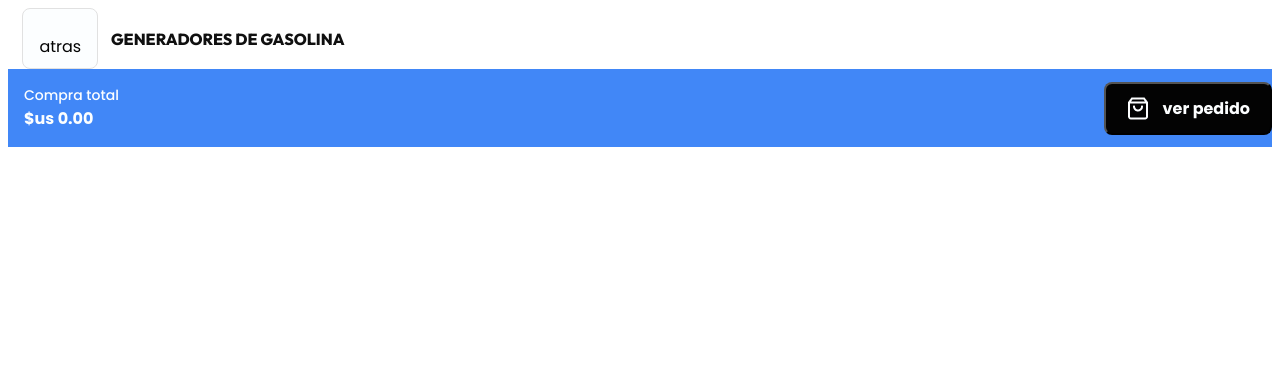
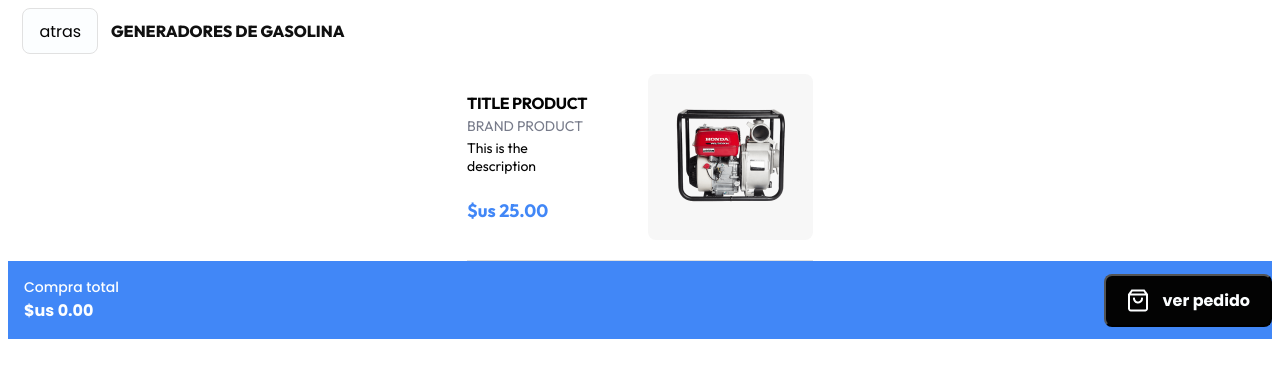
Before and after one commit to Leandrojxd/E-commerce, a Next.js app: page /CategoryProducts in a window 1280 px wide. Shown: the top 378 px of the page. Built offline with nearby package versions, Linux system fonts and the light colour scheme.

Commit message:
fix: Changin to Image tag and adding width and height to images for Building

```diff
--- a/src/app/CategoryProducts/page.tsx
+++ b/src/app/CategoryProducts/page.tsx
@@ -9,7 +9,7 @@ export default function () {
     <div>
         <TopHeaderCategoryProducts content='GENERADORES DE GASOLINA' />
         <div className={styles.category_products_position}>
-
+          <ProductCard title='TITLE PRODUCT' brand='BRAND PRODUCT' description='This is the description' price='25'/>
         </div>
         <ShoppingBagFooter/>
     </div>
--- a/src/components/atoms/CustomButton.tsx
+++ b/src/components/atoms/CustomButton.tsx
@@ -1,3 +1,4 @@
+import Image from 'next/image'
 
 type CustomButtonProps = {
     content:string,
@@ -12,8 +13,15 @@ function CustomButton({content, styleText, styleButton,imagePath, imgAlt, itemBu
   return (
       <button className={styleButton}>
         <div className={itemButtonDisplay}>
-          <img src={imagePath} alt={imgAlt}/>
-          <p className={styleText}>{content}</p>
+        {imagePath && imgAlt && (
+          <Image
+            src={imagePath}
+            alt={imgAlt}
+            width={24}
+            height={25}
+          />
+        )}
+        <p className={styleText}>{content}</p>
         </div>
       </button>
   )
--- a/src/components/atoms/CustomImage.tsx
+++ b/src/components/atoms/CustomImage.tsx
@@ -3,18 +3,23 @@ import Image from "next/image";
 type Props = {
     src:string,
     alt:string,
+    width:number,
+    height:number,
     className?: string,
 }
 
-function CustomImage({src, alt, className}: Props)
+function CustomImage({src, alt, width, height, className}: Props)
 {
     return(
         <div>
-            <img
-            src={src}
-            alt={alt}
-            className={className}
+            {src && alt && (
+            <Image
+                src={src}
+                alt={alt}
+                width={width}
+                height={height}
             />
+            )}
         </div>
     )
 }
--- a/src/components/atoms/SortButton.tsx
+++ b/src/components/atoms/SortButton.tsx
@@ -5,7 +5,7 @@ function SortButton() {
   return (
     <div>
         <button className={styles.sort_button_style}>
-          <CustomImage src='/assets/sort.png' alt='SortIcon' className={styles.sort_icon_style}/>
+          <CustomImage src='/assets/sort.png' alt='SortIcon' width={24} height={25} className={styles.sort_icon_style}/>
         </button>
     </div>
   )
--- a/src/components/molecules/BusinessLogoName.tsx
+++ b/src/components/molecules/BusinessLogoName.tsx
@@ -6,7 +6,7 @@ import styles from 'public/home.module.css';
 function BusinessLogoName() {
   return (
     <div className={styles.logoName_styleFlex}>
-        <CustomImage src="/assets/LogoSanJuan.png" alt="SanJuanLogo" className={styles.logo_style} />
+        <CustomImage src="/assets/LogoSanJuan.png" alt="SanJuanLogo" width={46} height={52} className={styles.logo_style} />
         <CustomText content={'SanJuan'} customClassName={styles.style_header_text}/>
     </div>
   )
--- a/src/components/molecules/CategoryItem.tsx
+++ b/src/components/molecules/CategoryItem.tsx
@@ -12,7 +12,7 @@ type CategoryItemProps = {
 function  CategoryItem({source,title,subtitle}:CategoryItemProps) {
   return (
     <div className={styles.categoryItem}>
-        <CustomImage src={source} alt='Category' className={styles.itemImg_style}/>
+        <CustomImage src={source} alt='Category' width={45} height={45} className={styles.itemImg_style}/>
         <h3 className={styles.title_text_style}>{title}</h3>
         <p className={styles.description_text_style}>{subtitle}</p>
     </div>
--- a/src/components/molecules/SingleProductImage.tsx
+++ b/src/components/molecules/SingleProductImage.tsx
@@ -4,7 +4,7 @@ import styles from 'public/home.module.css'
 function SingleProductImage() {
   return (
     <div className={styles.single_product_image_container_style}>
-        <CustomImage src='/assets/ProductImage.png' alt='ProductImage' className=''/>
+        <CustomImage src='/assets/ProductImage.png' width={112} height={111} alt='ProductImage' className=''/>
     </div>
   )
 }
--- a/src/components/organism/BookingProductCard.tsx
+++ b/src/components/organism/BookingProductCard.tsx
@@ -5,7 +5,7 @@ function BookingProductCard() {
   return (
     <div>
         <div className={styles.booking_product_image_style}>
-            <CustomImage src='/assets/ProductImage.png' alt='ProductImage' className={styles.booking_product_img} />
+            <CustomImage src='/assets/ProductImage.png' alt='ProductImage' width={112} height={111} className={styles.booking_product_img} />
         </div>
         <p>CILINDRO DE ALUMINIO DE 1M3</p>
         <p>INEGAR</p>
--- a/src/components/organism/ProductCard.tsx
+++ b/src/components/organism/ProductCard.tsx
@@ -1,3 +1,5 @@
+"use client"
+
 import CustomImage from "../atoms/CustomImage"
 import ProductDescription from "../molecules/ProductDescription"
 import styles from 'public/home.module.css'
@@ -21,7 +23,7 @@ function ProductCard({ title, brand, description, price }: ProductCardProps) {
       <div className={styles.product_card_style}>
         <ProductDescription title={title} brand={brand} description={description} price={`$us ${price}.00`} />
         <div className={styles.product_card_img}>
-          <CustomImage src='/assets/ProductImage.png' alt='ProductImage' />
+          <CustomImage src='/assets/ProductImage.png' width={112} height={111} alt='ProductImage' />
         </div>
       </div>
     </div>
--- a/src/components/organism/Search.tsx
+++ b/src/components/organism/Search.tsx
@@ -6,7 +6,7 @@ import styles from 'public/home.module.css'
 function Search() {
   return (
     <div className={styles.searchBar_style}>
-        <CustomImage src='/assets/SearchIcon.png' alt='SearchIcon' className={styles.search_style}/>
+        <CustomImage src='/assets/SearchIcon.png' alt='SearchIcon' width={23} height={23} className={styles.search_style}/>
         <SearchInput placeholder="Busca lo que necesitas"/>
     </div>
   )
--- a/src/components/templates/Error.tsx
+++ b/src/components/templates/Error.tsx
@@ -7,7 +7,7 @@ import styles from 'public/home.module.css'
 function Error() {
   return (
     <div className={styles.error_message_position}>
-        <CustomImage src='/assets/404error.png' alt='404 ERROR'/>
+        <CustomImage src='/assets/404error.png' width={211} height={211} alt='404 ERROR'/>
         <CustomText content={'oh, algo paso mientras usabas la pagina'} customClassName={styles.error_message_text_style}/>
         <BackButton404 />
     </div>
--- a/src/components/templates/Header.tsx
+++ b/src/components/templates/Header.tsx
@@ -8,7 +8,7 @@ function Header() {
   return (
     <div className={styles.Header}>
         <TopBarHeader/>
-        <CustomImage src='/assets/Promo.png' alt="Promo.png" className={styles.promo_style}/>
+        <CustomImage src='/assets/Promo.png' alt="Promo.png" width={348} height={146} className={styles.promo_style}/>
         <Search />
     </div>
   )
```
